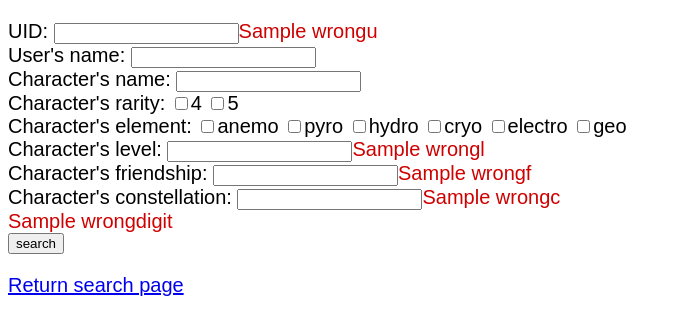
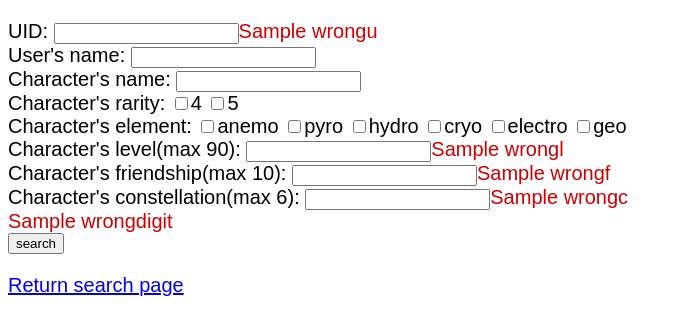
Before and after one commit to Surileez/genshin_database, a Flask app: template templates/owning.html in a window 1280 px wide. Shown: the part 132-467 px from the top of the page, without its empty margins (0-683 px from the left). Run offline with Flask 2, Linux system fonts and the light colour scheme; the template is opened without the code that fills it: most values are stand-ins (such as "Sample title", 1, 10 or a date in 2020); parts of the project's set-up code (start-up, migrations or seed data) failed here and were passed over.

Commit message:
Add files via upload

```diff
--- a/templates/owning.html
+++ b/templates/owning.html
@@ -47,9 +47,9 @@
   <input type="checkbox" name="elements" value="cryo">cryo
   <input type="checkbox" name="elements" value="electro">electro
   <input type="checkbox" name="elements" value="geo">geo<br/>
-  Character's level: <input type="text" name="clevel"><font color=#CE0000>{{wrongl}}</font><br/>
-  Character's friendship: <input type="text" name="friendship"><font color=#CE0000>{{wrongf}}</font><br/>
-  Character's constellation: <input type="text" name="constellation"><font color=#CE0000>{{wrongc}}</font><br/>
+  Character's level(max 90): <input type="text" name="clevel"><font color=#CE0000>{{wrongl}}</font><br/>
+  Character's friendship(max 10): <input type="text" name="friendship"><font color=#CE0000>{{wrongf}}</font><br/>
+  Character's constellation(max 6): <input type="text" name="constellation"><font color=#CE0000>{{wrongc}}</font><br/>
     <font color=#CE0000>{{wrongdigit}}</font><br/>
   <input name="search" type="submit" value="search"></p>
 </form>
```
